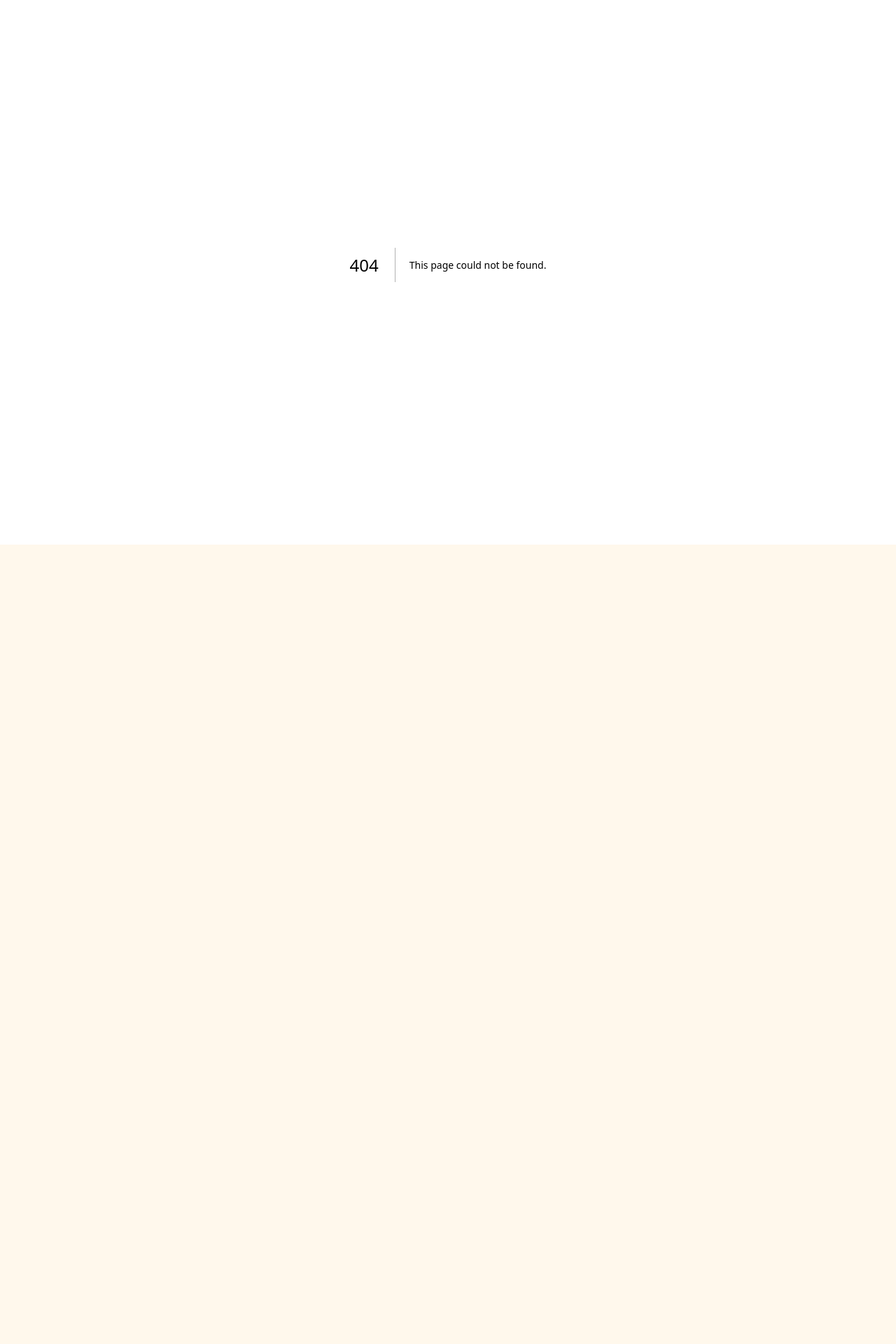
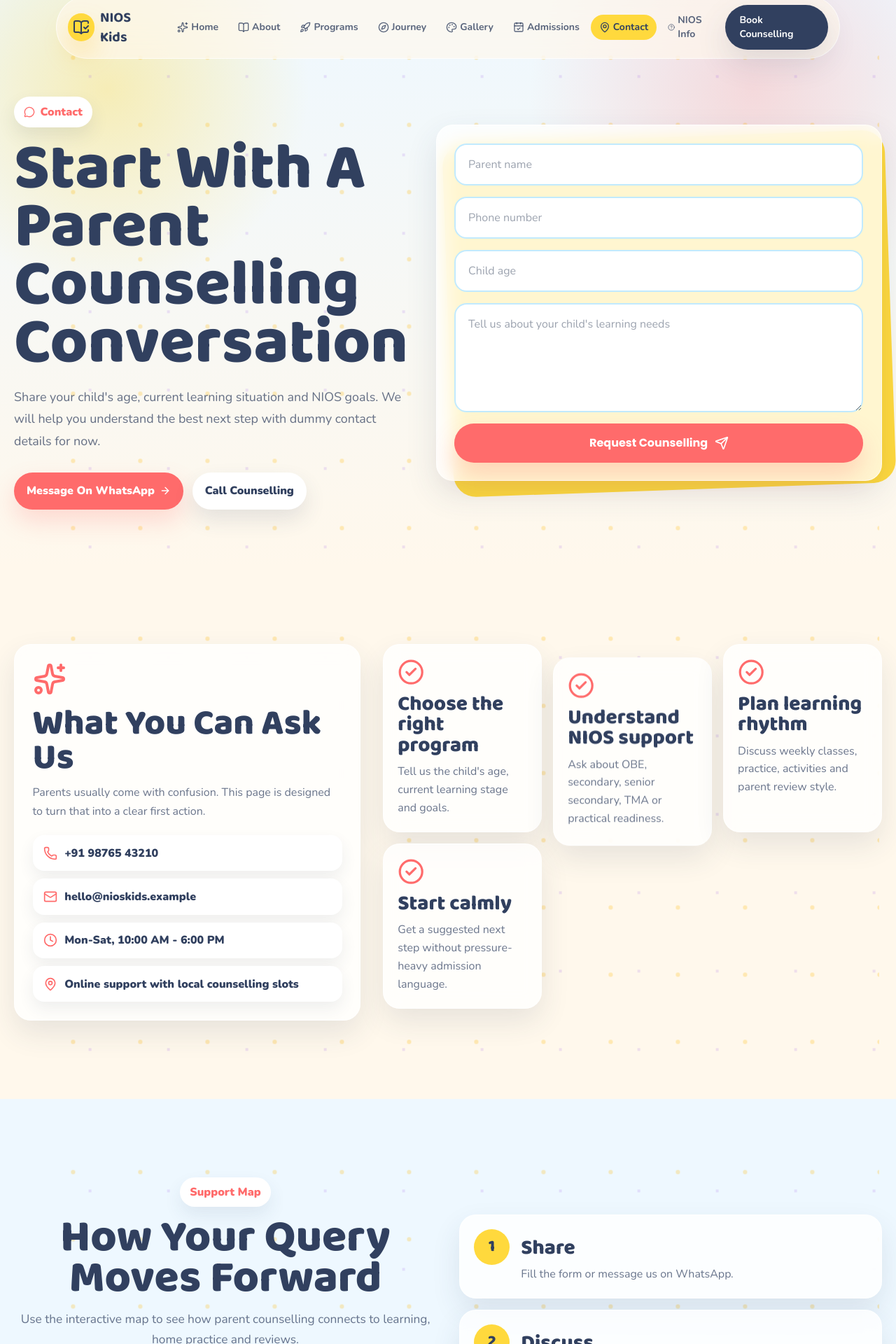
Before and after one commit to RajatSingh2907/Nioskids, a Next.js app: page /contact in a window 1280 px wide. Before the commit this address had no page. Shown: the part 22-1942 px from the top of the page at 70% size. Before the commit the page ends 800 px from the top, so only its background shows below. Built offline with nearby package versions, Linux system fonts and the light colour scheme.

Commit message:
Conversion Pages completed here

```diff
--- /dev/null
+++ b/app/contact/page.tsx
@@ -0,0 +1,114 @@
+import type { Metadata } from "next";
+import Link from "next/link";
+import { ArrowRight, CalendarCheck, CheckCircle2, Clock, Mail, MapPin, MessageCircle, Phone, Sparkles } from "lucide-react";
+import { ContactForm } from "@/components/ContactForm";
+import { CursorSparkles } from "@/components/CursorSparkles";
+import { Footer } from "@/components/Footer";
+import { InteractiveMap } from "@/components/InteractiveMap";
+import { Navbar } from "@/components/Navbar";
+import { SmoothScroll } from "@/components/SmoothScroll";
+import { siteContact } from "@/lib/site-data";
+
+export const metadata: Metadata = {
+  title: "Contact NIOS Kids | Book Parent Counselling",
+  description: "Contact NIOS Kids for parent counselling, program guidance and child-friendly NIOS-aligned learning support."
+};
+
+const contactReasons = [
+  ["Choose the right program", "Tell us the child's age, current learning stage and goals."],
+  ["Understand NIOS support", "Ask about OBE, secondary, senior secondary, TMA or practical readiness."],
+  ["Plan learning rhythm", "Discuss weekly classes, practice, activities and parent review style."],
+  ["Start calmly", "Get a suggested next step without pressure-heavy admission language."]
+];
+
+const counsellingFlow = [
+  ["Share", "Fill the form or message us on WhatsApp."],
+  ["Discuss", "We understand the child's needs and parent goals."],
+  ["Suggest", "You receive a suitable program or support pathway."],
+  ["Begin", "Learning starts with a simple weekly rhythm."]
+];
+
+export default function ContactPage() {
+  return (
+    <>
+      <CursorSparkles />
+      <SmoothScroll />
+      <Navbar />
+      <main className="trust-page contact-page">
+        <section className="trust-hero contact-page-hero">
+          <div className="mx-auto grid max-w-7xl gap-10 lg:grid-cols-[0.9fr_1.1fr] lg:items-center">
+            <div>
+              <span className="trust-eyebrow"><MessageCircle className="size-4" aria-hidden /> Contact</span>
+              <h1>Start With A Parent Counselling Conversation</h1>
+              <p>Share your child&apos;s age, current learning situation and NIOS goals. We will help you understand the best next step with dummy contact details for now.</p>
+              <div className="trust-actions">
+                <a href={siteContact.whatsapp}>Message On WhatsApp <ArrowRight className="size-4" aria-hidden /></a>
+                <a href={`tel:${siteContact.phone.replace(/\s/g, "")}`}>Call Counselling</a>
+              </div>
+            </div>
+            <div className="contact-page-panel">
+              <ContactForm />
+            </div>
+          </div>
+        </section>
+
+        <section className="trust-section bg-cream">
+          <div className="mx-auto grid max-w-7xl gap-8 lg:grid-cols-[0.82fr_1.18fr] lg:items-start">
+            <div className="trust-sticky-note">
+              <Sparkles className="size-12 text-coral" aria-hidden />
+              <h2>What You Can Ask Us</h2>
+              <p>Parents usually come with confusion. This page is designed to turn that into a clear first action.</p>
+              <div className="contact-direct-list">
+                <a href={`tel:${siteContact.phone.replace(/\s/g, "")}`}><Phone className="size-5" aria-hidden /> {siteContact.phone}</a>
+                <a href={`mailto:${siteContact.email}`}><Mail className="size-5" aria-hidden /> {siteContact.email}</a>
+                <span><Clock className="size-5" aria-hidden /> {siteContact.hours}</span>
+                <span><MapPin className="size-5" aria-hidden /> {siteContact.location}</span>
+              </div>
+            </div>
+            <div className="contact-reason-grid">
+              {contactReasons.map(([title, copy]) => (
+                <article key={title}>
+                  <CheckCircle2 aria-hidden />
+                  <h3>{title}</h3>
+                  <p>{copy}</p>
+                </article>
+              ))}
+            </div>
+          </div>
+        </section>
+
+        <section className="trust-section bg-[#EEF8FF]">
+          <div className="mx-auto grid max-w-7xl gap-8 lg:grid-cols-2 lg:items-center">
+            <div>
+              <div className="trust-section-heading text-left">
+                <span>Support Map</span>
+                <h2>How Your Query Moves Forward</h2>
+                <p>Use the interactive map to see how parent counselling connects to learning, home practice and reviews.</p>
+              </div>
+              <InteractiveMap />
+            </div>
+            <div className="counselling-flow">
+              {counsellingFlow.map(([title, copy], index) => (
+                <article key={title}>
+                  <span>{index + 1}</span>
+                  <div>
+                    <h3>{title}</h3>
+                    <p>{copy}</p>
+                  </div>
+                </article>
+              ))}
+            </div>
+          </div>
+        </section>
+
+        <section className="trust-final-cta">
+          <CalendarCheck className="size-12" aria-hidden />
+          <h2>Prefer To Read Before Talking?</h2>
+          <p>Visit the NIOS parent guide first, then come back when you are ready for counselling.</p>
+          <Link href="/nios-info">Read NIOS Parent Info <ArrowRight className="size-4" aria-hidden /></Link>
+        </section>
+      </main>
+      <Footer />
+    </>
+  );
+}
--- a/app/globals.css
+++ b/app/globals.css
@@ -2786,6 +2786,133 @@ textarea {
   color: #ff6b6b;
 }
 
+.contact-page-hero {
+  background:
+    radial-gradient(circle at 12% 18%, rgba(255, 217, 61, 0.36), transparent 18rem),
+    radial-gradient(circle at 84% 18%, rgba(255, 107, 107, 0.22), transparent 20rem),
+    linear-gradient(180deg, #eef8ff, #fff8ec);
+}
+
+.contact-page-panel {
+  position: relative;
+}
+
+.contact-page-panel::before {
+  content: "";
+  position: absolute;
+  inset: 1.1rem -0.8rem -0.8rem 1.1rem;
+  z-index: 0;
+  border-radius: 2rem;
+  background: #ffd93d;
+  rotate: -2deg;
+}
+
+.contact-page-panel .contact-form {
+  position: relative;
+  z-index: 1;
+  padding: 1.6rem;
+}
+
+.contact-direct-list {
+  margin-top: 1.3rem;
+  display: grid;
+  gap: 0.7rem;
+}
+
+.contact-direct-list a,
+.contact-direct-list span {
+  display: flex;
+  align-items: center;
+  gap: 0.65rem;
+  border-radius: 1rem;
+  background: white;
+  padding: 0.85rem 0.95rem;
+  color: #31405f;
+  font-weight: 900;
+  box-shadow: 0 10px 22px rgba(49, 64, 95, 0.08);
+}
+
+.contact-direct-list svg {
+  color: #ff6b6b;
+}
+
+.contact-reason-grid,
+.counselling-flow,
+.info-decision-strip {
+  display: grid;
+  gap: 1rem;
+}
+
+.contact-reason-grid article,
+.counselling-flow article,
+.info-decision-strip article {
+  border: 1px solid rgba(255, 255, 255, 0.78);
+  border-radius: 1.5rem;
+  background: rgba(255, 255, 255, 0.8);
+  padding: 1.25rem;
+  box-shadow: 0 18px 42px rgba(49, 64, 95, 0.11);
+  backdrop-filter: blur(12px);
+  transition: transform 190ms ease, box-shadow 190ms ease;
+}
+
+.contact-reason-grid article:hover,
+.counselling-flow article:hover,
+.info-decision-strip article:hover {
+  transform: translateY(-7px) rotate(0.5deg);
+  box-shadow: 0 26px 54px rgba(49, 64, 95, 0.16);
+}
+
+.contact-reason-grid svg,
+.info-decision-strip svg {
+  width: 2.4rem;
+  height: 2.4rem;
+  color: #ff6b6b;
+}
+
+.contact-reason-grid h3,
+.counselling-flow h3 {
+  margin-top: 0.8rem;
+  font-family: var(--font-heading), sans-serif;
+  font-size: 1.85rem;
+  font-weight: 900;
+  line-height: 1;
+}
+
+.contact-reason-grid p,
+.counselling-flow p,
+.info-decision-strip p {
+  margin-top: 0.6rem;
+  color: rgba(49, 64, 95, 0.72);
+  line-height: 1.62;
+}
+
+.counselling-flow article {
+  display: grid;
+  grid-template-columns: auto 1fr;
+  gap: 1rem;
+}
+
+.counselling-flow article > span {
+  display: grid;
+  width: 3.2rem;
+  height: 3.2rem;
+  place-items: center;
+  border-radius: 50%;
+  background: #ffd93d;
+  font-family: var(--font-heading), sans-serif;
+  font-size: 1.45rem;
+  font-weight: 900;
+}
+
+.info-decision-strip strong {
+  display: block;
+  margin-top: 0.8rem;
+  font-family: var(--font-heading), sans-serif;
+  font-size: 1.6rem;
+  font-weight: 900;
+  line-height: 1;
+}
+
 @keyframes gentle-bob {
   50% { margin-top: -0.65rem; }
 }
@@ -2861,6 +2988,16 @@ textarea {
   .gallery-proof-grid {
     grid-template-columns: repeat(4, minmax(0, 1fr));
   }
+
+  .contact-reason-grid,
+  .info-decision-strip {
+    grid-template-columns: repeat(3, minmax(0, 1fr));
+  }
+
+  .contact-reason-grid article:nth-child(2),
+  .info-decision-strip article:nth-child(2) {
+    transform: translateY(1.2rem);
+  }
 }
 
 @media (max-width: 760px) {
--- a/app/nios-info/page.tsx
+++ b/app/nios-info/page.tsx
@@ -1,6 +1,9 @@
 import type { Metadata } from "next";
-import Link from "next/link";
-import { ArrowLeft, ArrowRight, CheckCircle2, HelpCircle, Phone, ShieldCheck, Sparkles } from "lucide-react";
+import { ArrowRight, CheckCircle2, FileQuestion, HelpCircle, Phone, ShieldCheck, Sparkles } from "lucide-react";
+import { CursorSparkles } from "@/components/CursorSparkles";
+import { Footer } from "@/components/Footer";
+import { Navbar } from "@/components/Navbar";
+import { SmoothScroll } from "@/components/SmoothScroll";
 import { niosInfoCards, niosInfoHighlights, niosInfoSteps, siteContact } from "@/lib/site-data";
 
 export const metadata: Metadata = {
@@ -10,17 +13,18 @@ export const metadata: Metadata = {
 
 export default function NiosInfoPage() {
   return (
+    <>
+      <CursorSparkles />
+      <SmoothScroll />
+      <Navbar />
       <main className="nios-info-page">
         <section className="nios-info-hero">
           <div className="mx-auto max-w-7xl px-5">
-          <Link href="/" className="back-home"><ArrowLeft className="size-4" aria-hidden /> Back to home</Link>
             <div className="nios-info-hero-grid">
               <div>
                 <span className="info-eyebrow"><Sparkles className="size-4" aria-hidden /> Parent clarity guide</span>
                 <h1>NIOS Questions Parents Ask First</h1>
-              <p>
-                A simple, friendly guide to OBE, Secondary, Senior Secondary, documents, TMA support, practical readiness and what a learning-support platform can help with.
-              </p>
+                <p>A simple, friendly guide to OBE, Secondary, Senior Secondary, documents, TMA support, practical readiness and what a learning-support platform can help with.</p>
                 <div className="info-hero-actions">
                   <a href={siteContact.whatsapp}>Ask on WhatsApp <ArrowRight className="size-4" aria-hidden /></a>
                   <a href={`tel:${siteContact.phone.replace(/\s/g, "")}`}><Phone className="size-4" aria-hidden /> Call Counselling</a>
@@ -29,15 +33,35 @@ export default function NiosInfoPage() {
               <div className="info-note">
                 <ShieldCheck aria-hidden />
                 <strong>Important note</strong>
-              <p>
-                NIOS Kids is presented as a learning-support and mentoring platform. Official registration, eligibility, exam rules and certification should always be confirmed from official NIOS sources.
-              </p>
+                <p>NIOS Kids is presented as a learning-support and mentoring platform. Official registration, eligibility, exam rules and certification should always be confirmed from official NIOS sources.</p>
               </div>
             </div>
           </div>
         </section>
 
         <section className="section-pad bg-cream">
+          <div className="mx-auto max-w-7xl">
+            <div className="info-decision-strip">
+              <article>
+                <FileQuestion aria-hidden />
+                <strong>Confused about stage?</strong>
+                <p>Start by comparing OBE, Secondary and Senior Secondary before counselling.</p>
+              </article>
+              <article>
+                <ShieldCheck aria-hidden />
+                <strong>Need official clarity?</strong>
+                <p>We explain support boundaries clearly and remind parents to verify official rules.</p>
+              </article>
+              <article>
+                <Sparkles aria-hidden />
+                <strong>Ready for guidance?</strong>
+                <p>Use the dummy WhatsApp contact until actual institute details are available.</p>
+              </article>
+            </div>
+          </div>
+        </section>
+
+        <section className="section-pad bg-[#FFF8EC]">
           <div className="mx-auto grid max-w-7xl gap-5 md:grid-cols-2 xl:grid-cols-4">
             {niosInfoHighlights.map(([title, copy]) => (
               <article key={title} className="info-highlight">
@@ -95,5 +119,7 @@ export default function NiosInfoPage() {
           </div>
         </section>
       </main>
+      <Footer />
+    </>
   );
 }
--- a/components/Navbar.tsx
+++ b/components/Navbar.tsx
@@ -11,7 +11,8 @@ const pageRoutes: Record<string, string> = {
   Programs: "/programs",
   Journey: "/learning-journey",
   Gallery: "/gallery",
-  Admissions: "/admissions"
+  Admissions: "/admissions",
+  Contact: "/contact"
 };
 
 export function Navbar() {
```
Lines whose indentation alone changed are shown as unchanged.
